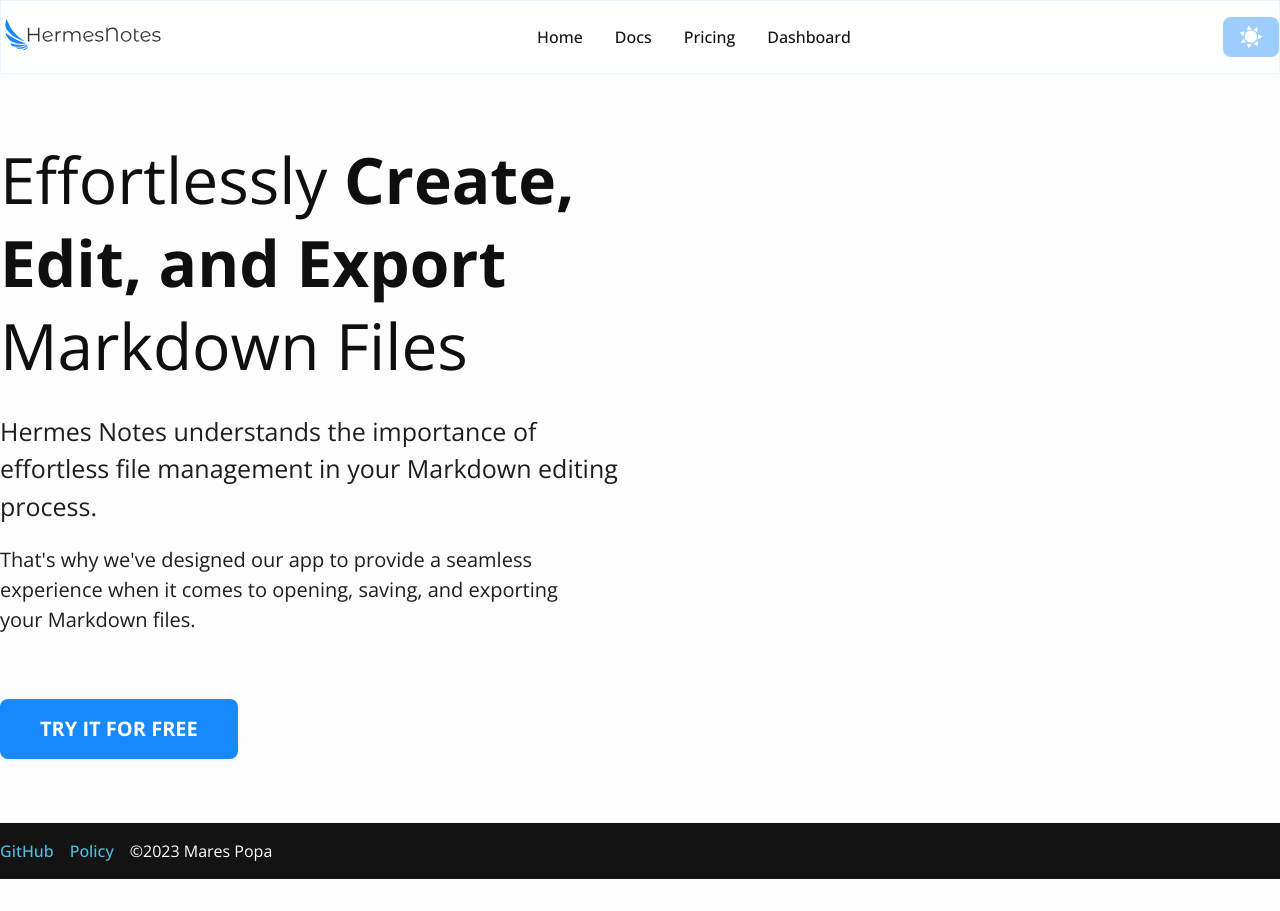
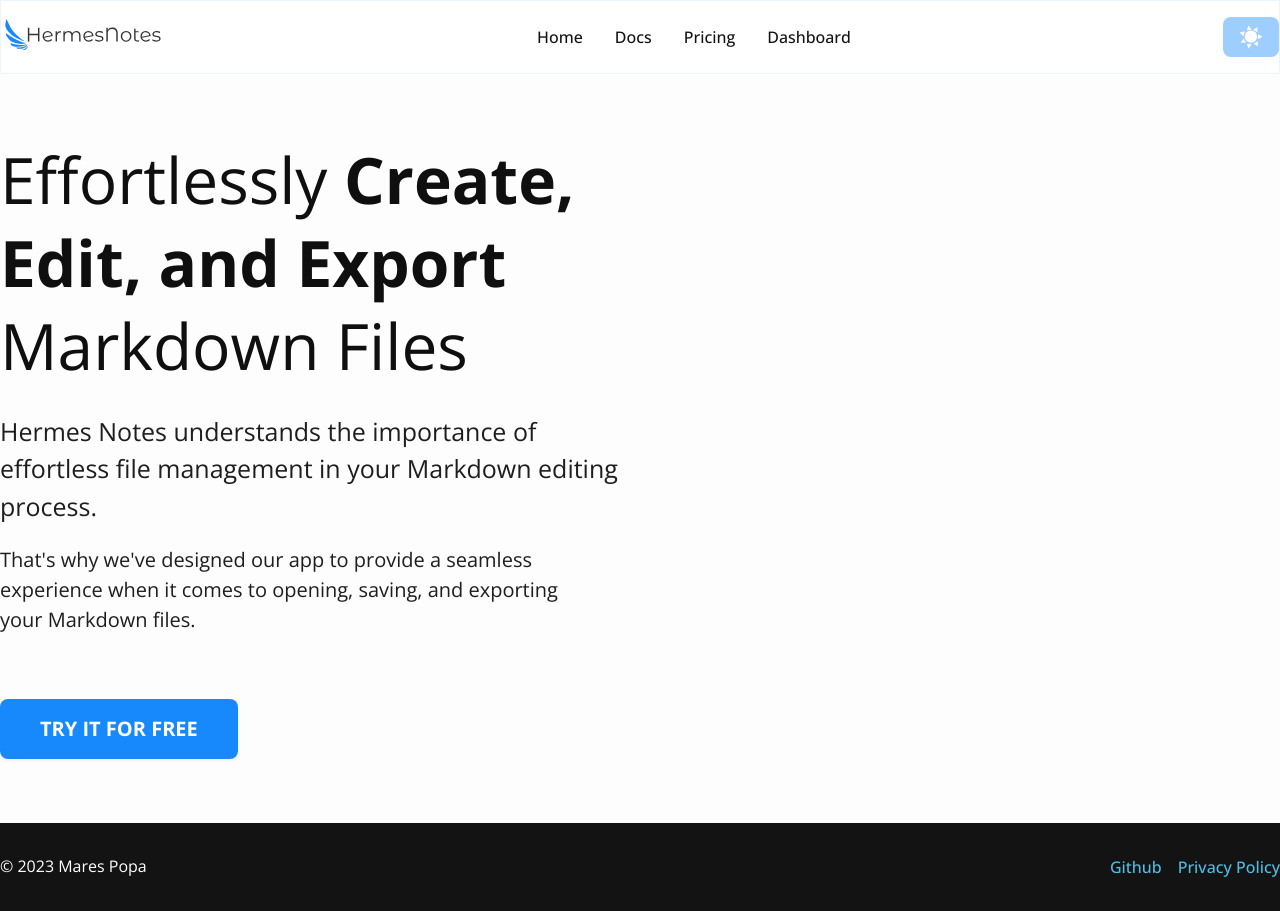
Before and after one commit to marespopa/hermesnote, a Next.js app in the folder client/: page / in a window 1280 px wide. Before the commit the page ends 879 px from the top, so only its background shows below. Built offline with nearby package versions, Linux system fonts and the light colour scheme.

Commit message:
feat(footer): update footer styles

```diff
--- a/client/components/Footer/Footer.component.tsx
+++ b/client/components/Footer/Footer.component.tsx
@@ -6,15 +6,15 @@ export default function Footer() {
 
   return (
     <footer className={styles.footer}>
-      <div className="container">
+      <div className={`${styles.footerContainer} container`}>
+        <span className="copyright">© {currentYear} Mares Popa</span>
         <ul className={styles.items}>
           <li className={styles.item}>
-            <a href="https://github.com/smoothwizz/hermesnote">GitHub</a>
+            <a href="https://github.com/smoothwizz/hermesnote">Github</a>
           </li>
           <li className={styles.item}>
-            <Link href="/policy">Policy</Link>
+            <Link href="/policy">Privacy Policy</Link>
           </li>
-          <li className={styles.item}>{`©${currentYear} Mares Popa`}</li>
         </ul>
       </div>
     </footer>
--- a/client/components/Footer/Footer.module.scss
+++ b/client/components/Footer/Footer.module.scss
@@ -1,12 +1,17 @@
 .footer {
   background: var(--footer-bg);
   color: white;
-  padding: var(--margin-md) 0;
+  padding: 32px 0;
 
   a,
   a:visited {
     color: var(--footer-link-c);
   }
+}
+
+.footerContainer {
+  display: flex;
+  justify-content: space-between;
 }
 
 .items {
```
